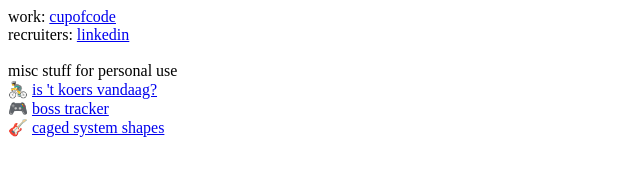
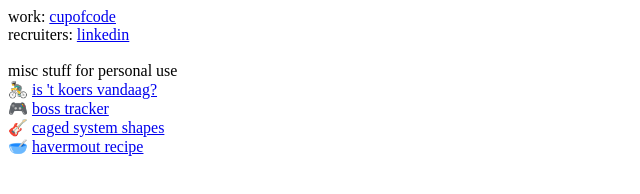
Before and after one commit to cabaret/jorisooms.be, a plain HTML site: page index.html in a window 1280 px wide. Shown: the whole page, without its empty margins (0-640 px from the left). Drawn offline with Linux system fonts and the light colour scheme.

Commit message:
Update index.html

```diff
--- a/index.html
+++ b/index.html
@@ -25,5 +25,8 @@
     <div>
       🎸 <a href="https://caged.jorisooms.be">caged system shapes</a>
     </div>
+    <div>
+      🥣 <a href="https://havermout.jorisooms.be">havermout recipe</a>
+    </div>
   </body>
 </html>
```
